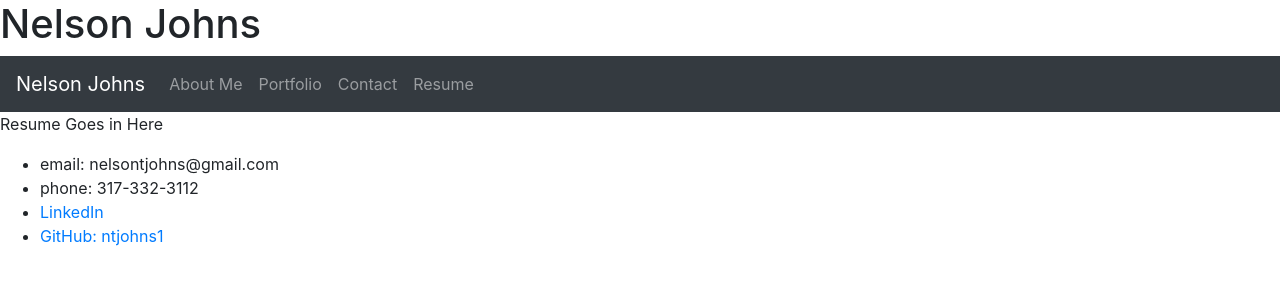
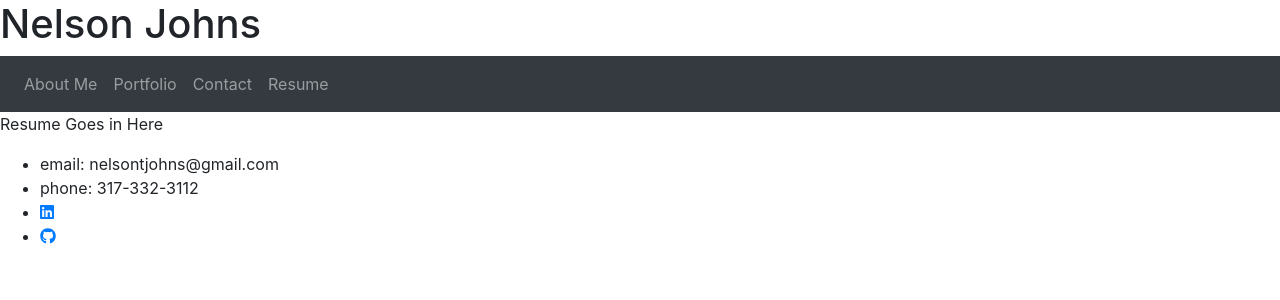
Before and after one commit to ntjohns1/nelson-johns-react-profile, a React (Create React App) app: page /resume in a window 1280 px wide. Shown: the top 300 px of the page. Built offline with nearby package versions, Linux system fonts and the light colour scheme; the HTML template or start-up script is replaced by a standard one.

Commit message:
added fontawesome icons to footer

```diff
--- a/package.json
+++ b/package.json
@@ -3,11 +3,16 @@
   "version": "0.1.0",
   "private": true,
   "dependencies": {
+    "@fortawesome/fontawesome-svg-core": "^1.2.35",
+    "@fortawesome/free-brands-svg-icons": "^5.15.3",
+    "@fortawesome/free-regular-svg-icons": "^5.15.3",
+    "@fortawesome/free-solid-svg-icons": "^5.15.3",
     "@fortawesome/react-fontawesome": "^0.1.14",
     "@testing-library/jest-dom": "^5.14.1",
     "@testing-library/react": "^11.2.7",
     "@testing-library/user-event": "^12.8.3",
     "bootstrap": "^4.6.0",
+    "font-awesome": "^4.7.0",
     "react": "^17.0.2",
     "react-bootstrap": "^1.6.1",
     "react-dom": "^17.0.2",
--- a/src/App.js
+++ b/src/App.js
@@ -7,7 +7,12 @@ import Work from './components/pages/work';
 import contactForm from './components/pages/contactForm';
 import Resume from './components/pages/resume';
 import 'bootstrap/dist/css/bootstrap.min.css';
+import { library } from '@fortawesome/fontawesome-svg-core'
+import { fab } from '@fortawesome/free-brands-svg-icons'
+
 import './App.css';
+
+library.add(fab);
 
 export default function App() {
   return (
--- a/src/components/Footer.js
+++ b/src/components/Footer.js
@@ -1,11 +1,16 @@
+import React from 'react'
+import { FontAwesomeIcon } from '@fortawesome/react-fontawesome'
+
+
 export default function Footer() {
     return (
         <section id="contact-info">
             <ul>
                 <li>email: nelsontjohns@gmail.com</li>
                 <li>phone: 317-332-3112</li>
-                <li><a href="https://www.linkedin.com/in/nelson-johns-9b353033/">LinkedIn</a></li>
-                <li><a href="https://github.com/ntjohns1">GitHub: ntjohns1</a></li>
+                <li><a href="https://www.linkedin.com/in/nelson-johns-9b353033/"><FontAwesomeIcon icon={['fab', 'linkedin']}/></a></li>
+                <li><a  href="https://github.com/ntjohns1" ><FontAwesomeIcon icon={['fab', 'github']}/></a></li>
+
             </ul>
         </section>
     );
--- a/src/components/Navigation.js
+++ b/src/components/Navigation.js
@@ -5,7 +5,7 @@ export default function Navigation () {
 	return (
 		<>
 			<Navbar collapseOnSelect sticky='top' expand='sm' bg='dark' variant='dark' className='header'>
-				<Navbar.Brand className='header-nav'>Nelson Johns</Navbar.Brand>
+				{/* <Navbar.Brand className='header-nav'>Nelson Johns</Navbar.Brand> */}
 				<Navbar.Toggle aria-controls='responsive-navbar-nav' />
 				<Navbar.Collapse id='responsive-navbar-nav'>
 					<Nav className='mr-auto'>
```
Also changed, not shown: src/components/Project.js (+30 -0 lines), 1 other file (tests, documents, lock files or other folders).
